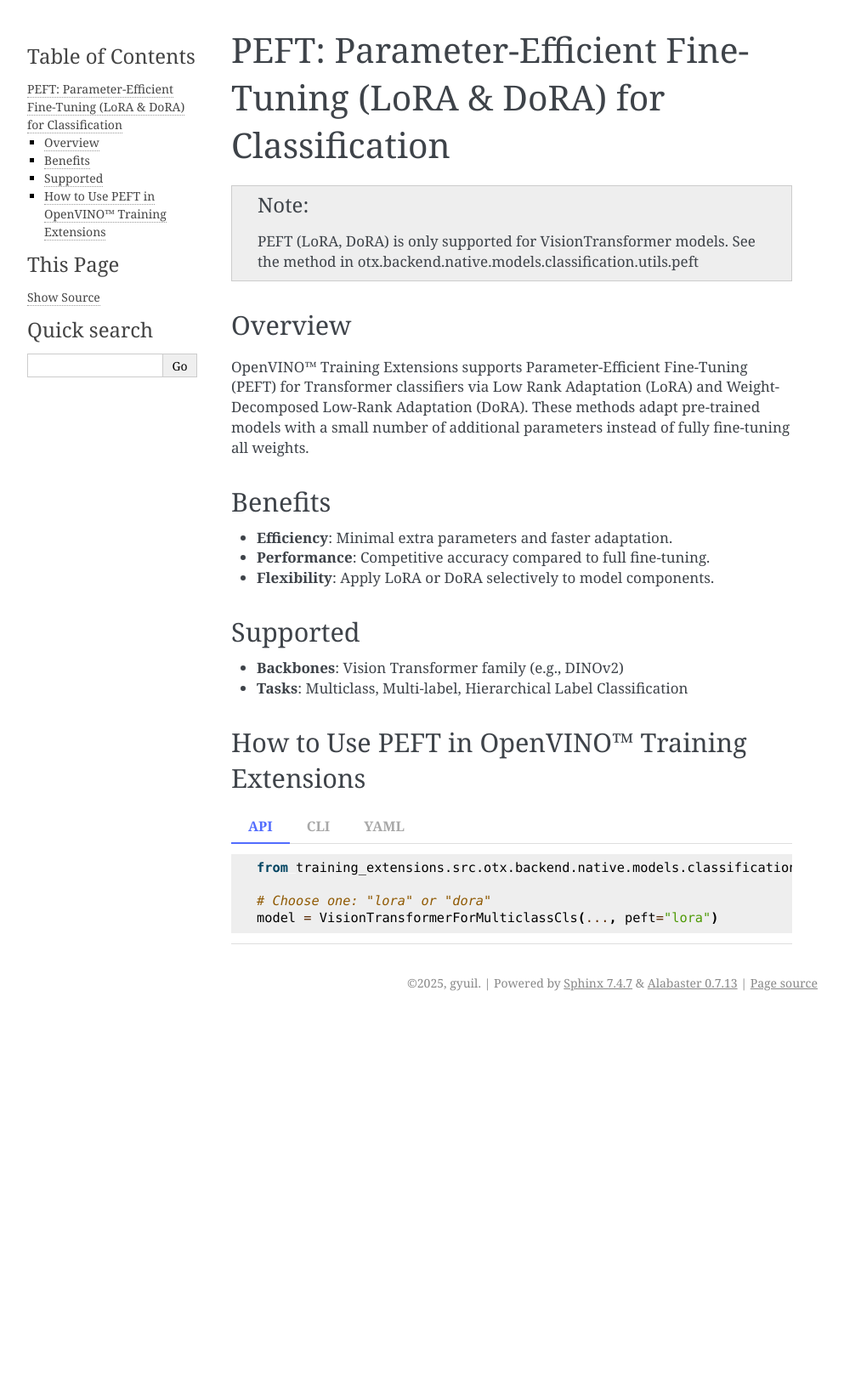
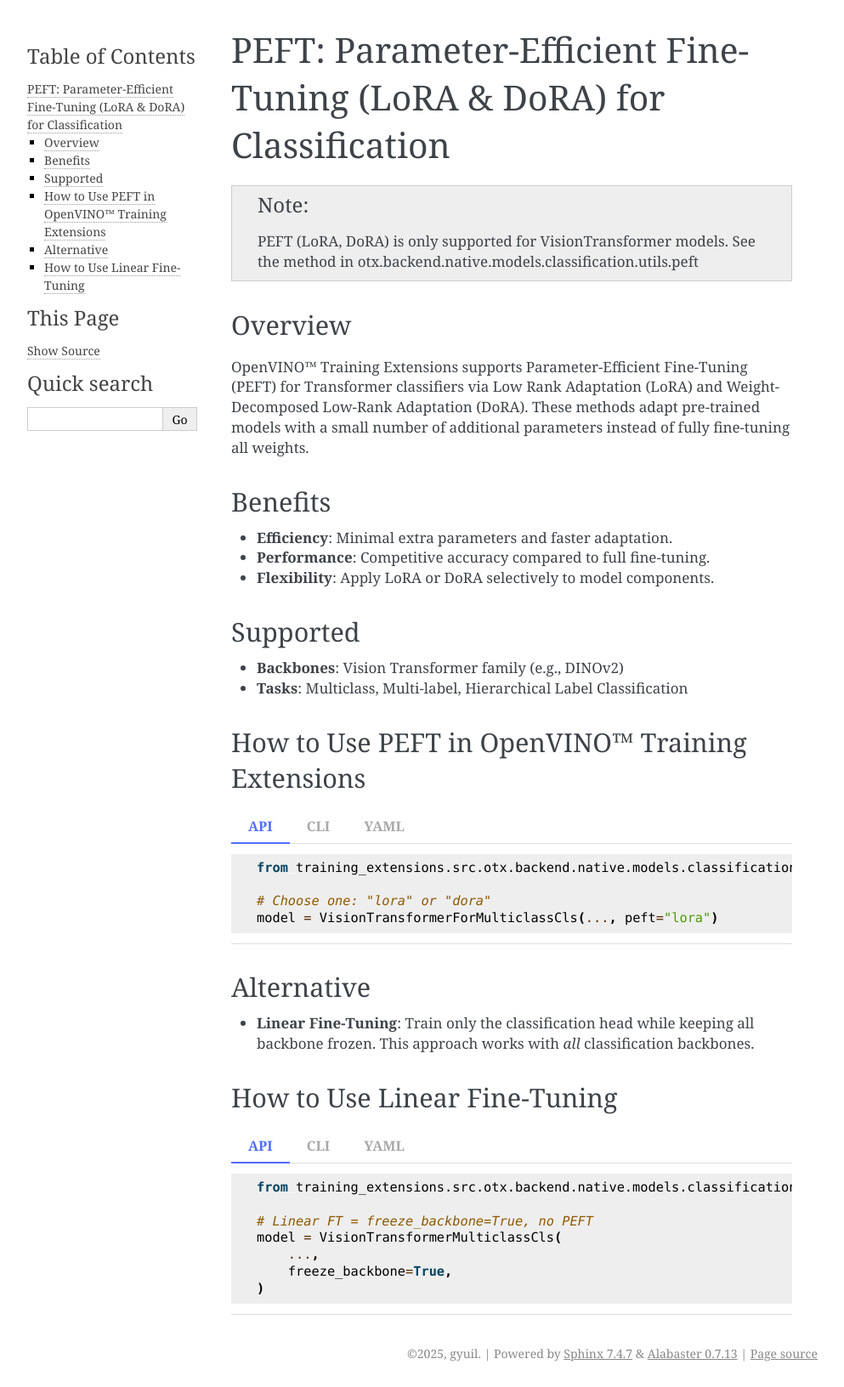
Before and after one commit to gyuilLim/GSoC_2025, a Sphinx documentation site: the page built from PEFT/docs/source/index.rst, in a window 1280 px wide. Shown: the whole page at 85% size, without its empty margins (148-1141 px from the left). Built offline with Sphinx 7.4.7, drawn with Linux system fonts in a browser that asks for light colours; before the commit the page ends 1196 px from its top, so only the background shows below that.

Commit message:
UPDATE docs, permalink

```diff
--- a/PEFT/docs/source/index.rst
+++ b/PEFT/docs/source/index.rst
@@ -56,10 +56,52 @@
             init_args:
                label_info: 1000
                model_name: "dinov2-small"
-               peft: ""
+               peft: "dora"
 
                optimizer:
                   class_path: torch.optim.AdamW
                   init_args:
                      lr: 0.0001
                      weight_decay: 0.05
+
+Alternative
+-----------
+
+- **Linear Fine-Tuning**: Train only the classification head while keeping all backbone frozen.
+  This approach works with *all* classification backbones.
+
+How to Use Linear Fine-Tuning
+-----------------------------
+
+.. tab-set::
+
+   .. tab-item:: API
+
+      .. code-block:: python
+
+         from training_extensions.src.otx.backend.native.models.classification.multiclass_models.vit import VisionTransformerMulticlassCls
+
+         # Linear FT = freeze_backbone=True, no PEFT
+         model = VisionTransformerMulticlassCls(
+             ...,
+             freeze_backbone=True,
+         )
+
+   .. tab-item:: CLI
+
+      .. code-block:: bash
+
+         (otx) $ otx train ... --model.freeze_backbone true
+
+   .. tab-item:: YAML
+
+      .. code-block:: yaml
+
+         task: MULTI_CLASS_CLS
+         model:
+            class_path: otx.backend.native.models.classification.multiclass_models.vit.VisionTransformerMulticlassCls
+            init_args:
+               label_info: 1000
+               model_name: "dinov2-small"
+               peft: ""
+               freeze_backbone: true
```
Also changed, not shown: README.md (+1 -1 lines), 5 other files.
